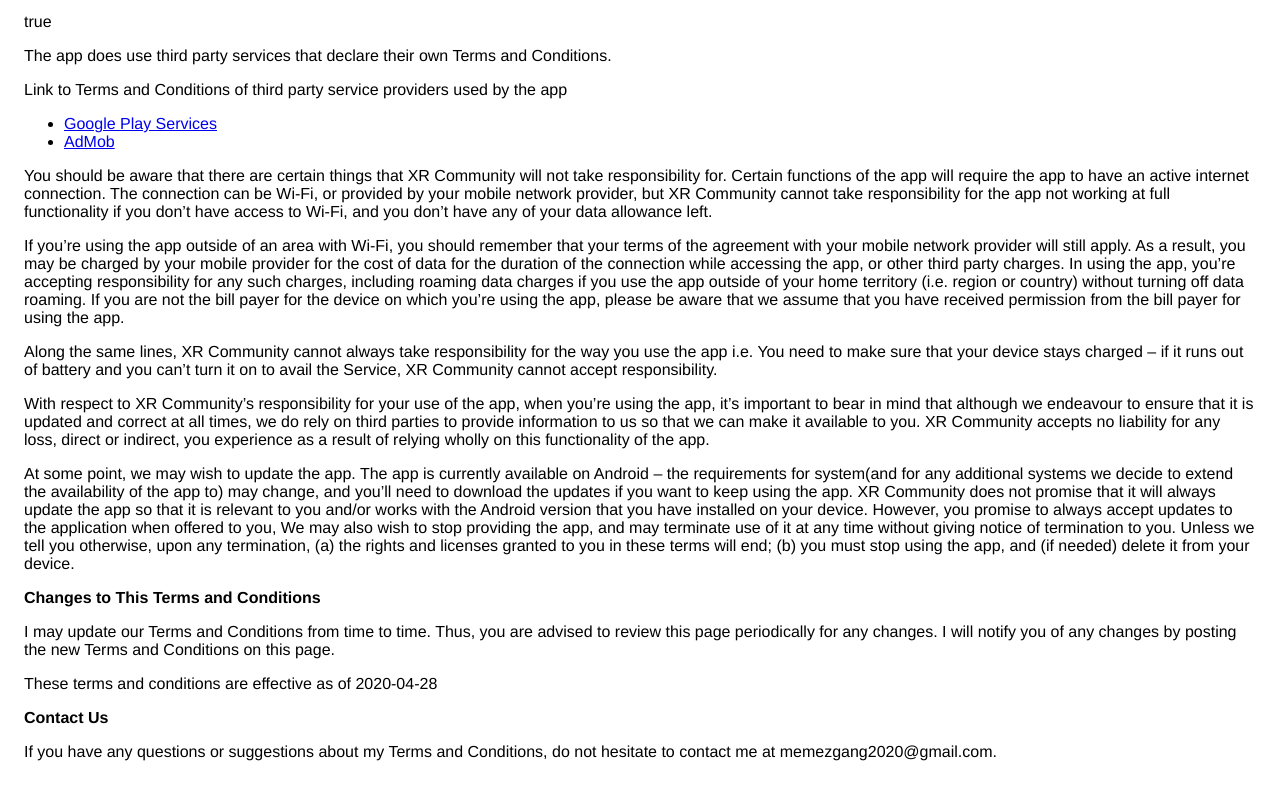
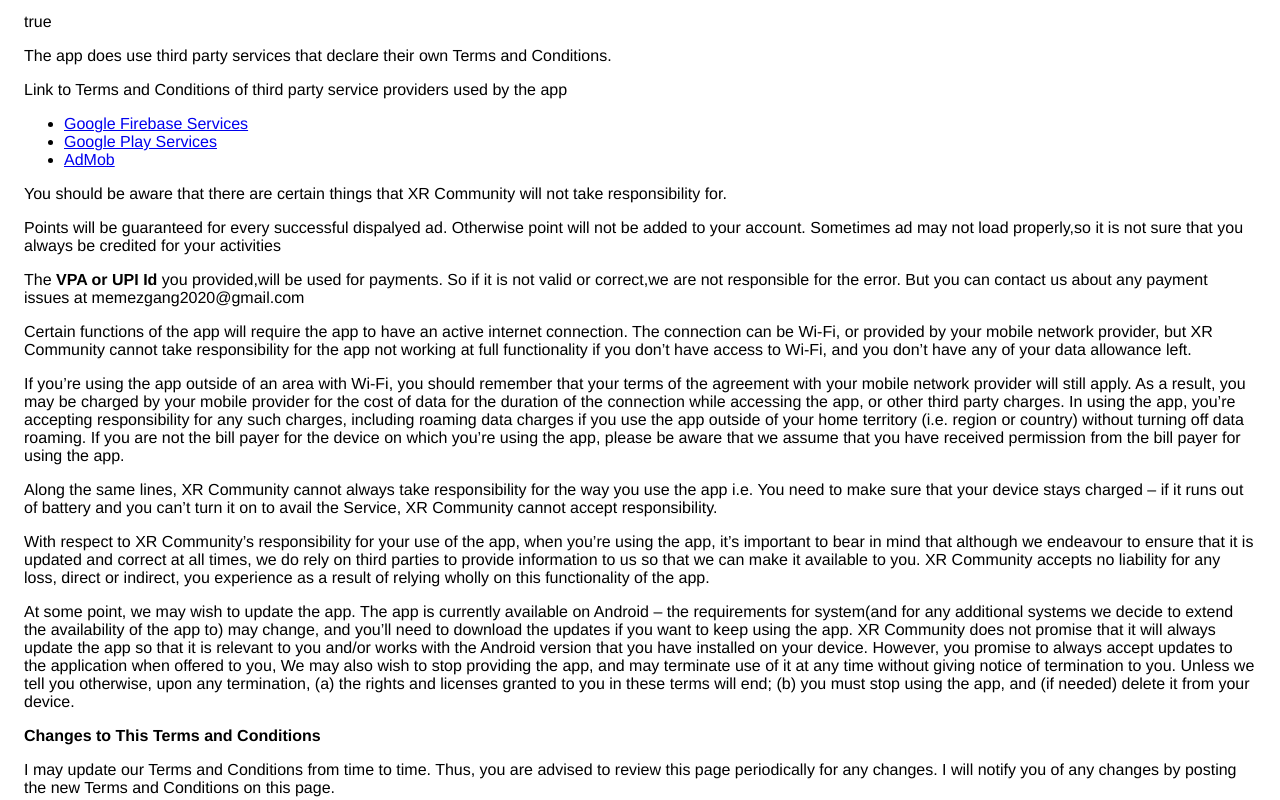
Before and after one commit to MemezGang/MemezGang.github.io, a plain HTML site: page index.html in a window 1280 px wide. Shown: the part 2315-3115 px from the top of the page. Drawn offline with Linux system fonts and the light colour scheme.

Commit message:
Update index.html

```diff
--- a/index.html
+++ b/index.html
@@ -237,16 +237,40 @@
                   </p> <p>
                     Link to Terms and Conditions of third party service
                     providers used by the app
-                  </p> <ul><li><a href="https://policies.google.com/terms" target="_blank">Google Play Services</a></li><li><a href="https://developers.google.com/admob/terms" target="_blank">AdMob</a></li><!----><!----><!----><!----><!----><!----><!----><!----><!----><!----><!----><!----><!----><!----></ul></div> <p>
+                  </p>
+                   <ul>
+                    <li><a href="https://firebase.google.com/support/privacy" target="_blank">Google Firebase Services</a></li>
+                     <li><a href="https://policies.google.com/terms" target="_blank">Google Play Services</a></li>
+                     <li><a href="https://developers.google.com/admob/terms" target="_blank">AdMob</a></li>
+                     <!----><!----><!----><!----><!----><!----><!----><!----><!----><!----><!----><!----><!----><!---->
+                    </ul>
+                  </div>
+
+                  <p>
                   You should be aware that there are certain things that
-                  XR Community will not take responsibility for. Certain
-                  functions of the app will require the app to have an active
+                  XR Community will not take responsibility for.
+                  </p>
+                  <p>
+                    Points will be guaranteed for every successful dispalyed ad.
+                    Otherwise point will not be added to your account.
+                    Sometimes ad may not load properly,so it is not sure that you always
+                    be credited for your activities
+                </p>
+                <p>
+                  The <strong>VPA or UPI Id</strong> you provided,will be used for payments.
+                  So if it is not  valid or correct,we are not responsible for the error.
+                  But you can contact us about any payment issues at memezgang2020@gmail.com
+                </p>
+                 <p>
+                  Certain functions of the app will require the app to have an active
                   internet connection. The connection can be Wi-Fi, or provided
                   by your mobile network provider, but XR Community
                   cannot take responsibility for the app not working at full
                   functionality if you don’t have access to Wi-Fi, and you don’t
                   have any of your data allowance left.
-                </p> <p></p> <p>
+
+                 </p>
+                 <p>
                   If you’re using the app outside of an area with Wi-Fi, you
                   should remember that your terms of the agreement with your
                   mobile network provider will still apply. As a result, you may
@@ -302,5 +326,5 @@
                 </p> <p><strong>Contact Us</strong></p> <p>
                   If you have any questions or suggestions about my
                   Terms and Conditions, do not hesitate to contact me
-                  at memezgang2020@gmail.com.
+                  at memezgang2020@gmail.com
                 </p> <p>
```
